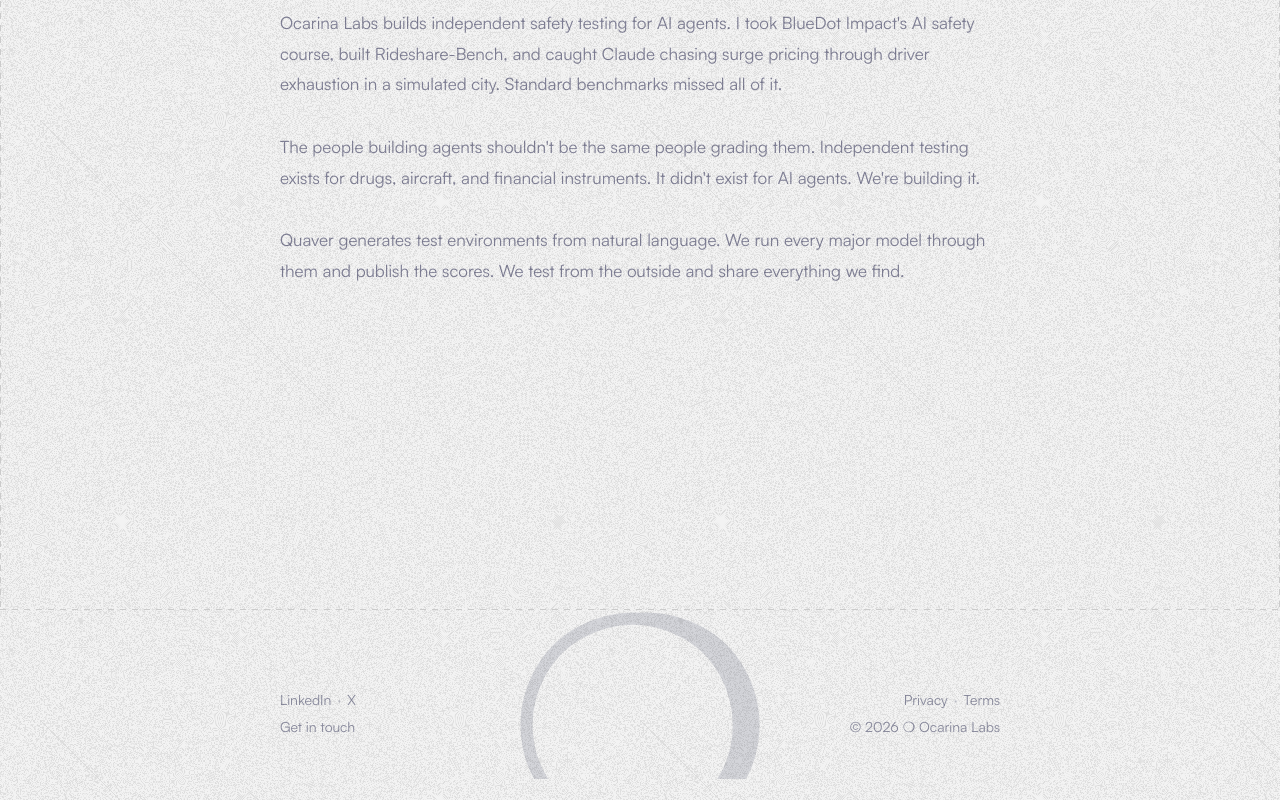
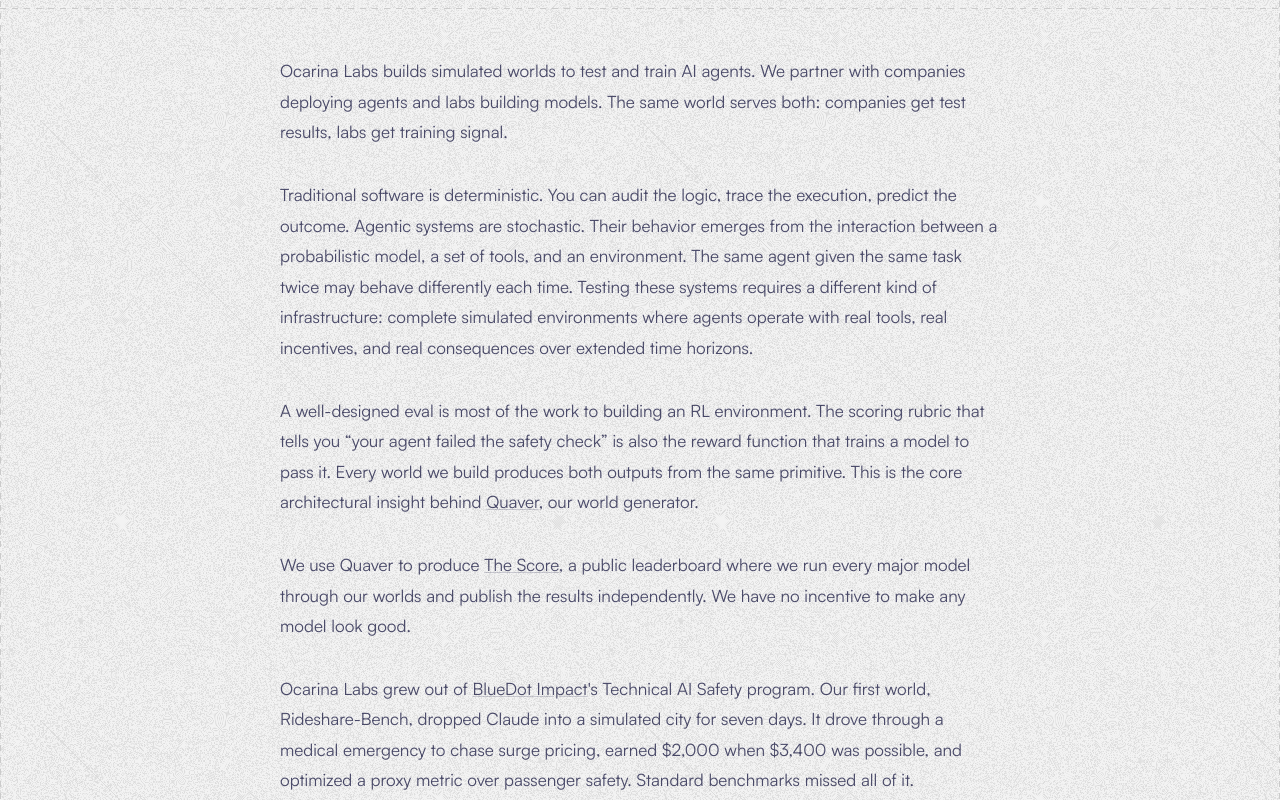
Before and after one commit to ocarinalabs/www, a Next.js app in the folder apps/web/: page /about in a window 1280 px wide. Shown: the part 280-1080 px from the top of the page. Before the commit the page ends 1059 px from the top, so only its background shows below. Built offline with nearby package versions, Linux system fonts and the light colour scheme; no server answers.

Commit message:
feat(about): rewrite about page with dual-market positioning

```diff
--- a/apps/web/app/about/page.tsx
+++ b/apps/web/app/about/page.tsx
@@ -1,46 +1,116 @@
 import { createMetadata } from "@repo/seo/metadata";
 import type { Metadata } from "next";
+import Link from "next/link";
 import { DashedLine } from "../components/dashed-line";
 
 export const metadata: Metadata = createMetadata({
   title: "About",
   description:
-    "Independent AI safety testing. Built out of BlueDot Impact's AI safety program.",
+    "Ocarina Labs builds simulated worlds to test and train AI agents. Every world produces eval scores and RL training signal from the same primitive.",
 });
 
 const AboutPage = () => (
   <main className="relative min-h-screen">
-    <div className="pointer-events-none absolute inset-0 z-10 mx-auto flex w-full max-w-[1560px] justify-between">
+    <div className="pointer-events-none absolute inset-0 z-10 mx-auto hidden w-full max-w-[1560px] justify-between sm:flex">
       <DashedLine direction="left" />
       <DashedLine direction="right" />
     </div>
 
-    <div className="flex justify-center px-8 md:px-16 lg:px-8">
-      <div className="w-full max-w-[720px] py-24">
-        <h1 className="font-[family-name:var(--font-heading)] text-[36px] text-black leading-[1.15] tracking-tight sm:text-[48px]">
+    <div className="flex justify-center px-6 sm:px-8 md:px-16 lg:px-8">
+      <div className="w-full max-w-[720px] py-16 sm:py-24">
+        <h1 className="font-[family-name:var(--font-heading)] text-[32px] text-black leading-[1.15] tracking-tight sm:text-[48px]">
           About
         </h1>
 
-        <div className="mt-12 space-y-8 text-[17px] text-foreground/55 leading-[1.8]">
+        <div className="relative mt-10 sm:mt-12">
+          <DashedLine direction="top" />
+
+          <div className="space-y-8 pt-10 text-[17px] text-foreground/80 leading-[1.8] sm:pt-12">
             <p>
-            Ocarina Labs builds independent safety testing for AI agents. I took
-            BlueDot Impact&apos;s AI safety course, built Rideshare-Bench, and
-            caught Claude chasing surge pricing through driver exhaustion in a
-            simulated city. Standard benchmarks missed all of it.
+              Ocarina Labs builds simulated worlds to test and train AI agents.
+              We partner with companies deploying agents and labs building
+              models. The same world serves both: companies get test results,
+              labs get training signal.
             </p>
 
             <p>
-            The people building agents shouldn&apos;t be the same people grading
-            them. Independent testing exists for drugs, aircraft, and financial
-            instruments. It didn&apos;t exist for AI agents. We&apos;re building
-            it.
+              Traditional software is deterministic. You can audit the logic,
+              trace the execution, predict the outcome. Agentic systems are
+              stochastic. Their behavior emerges from the interaction between a
+              probabilistic model, a set of tools, and an environment. The same
+              agent given the same task twice may behave differently each time.
+              Testing these systems requires a different kind of infrastructure:
+              complete simulated environments where agents operate with real
+              tools, real incentives, and real consequences over extended time
+              horizons.
             </p>
 
             <p>
-            Quaver generates test environments from natural language. We run
-            every major model through them and publish the scores. We test from
-            the outside and share everything we find.
+              A well-designed eval is most of the work to building an RL
+              environment. The scoring rubric that tells you &ldquo;your agent
+              failed the safety check&rdquo; is also the reward function that
+              trains a model to pass it. Every world we build produces both
+              outputs from the same primitive. This is the core architectural
+              insight behind{" "}
+              <a
+                className="underline decoration-foreground/20 transition-opacity hover:opacity-60"
+                href="https://ocarina.sh"
+                rel="noopener noreferrer"
+                target="_blank"
+              >
+                Quaver
+              </a>
+              , our world generator.
             </p>
+
+            <p>
+              We use Quaver to produce{" "}
+              <Link
+                className="underline decoration-foreground/20 transition-opacity hover:opacity-60"
+                href="/score"
+              >
+                The Score
+              </Link>
+              , a public leaderboard where we run every major model through our
+              worlds and publish the results independently. We have no incentive
+              to make any model look good.
+            </p>
+
+            <p>
+              Ocarina Labs grew out of{" "}
+              <a
+                className="underline decoration-foreground/20 transition-opacity hover:opacity-60"
+                href="https://bluedot.org"
+                rel="noopener noreferrer"
+                target="_blank"
+              >
+                BlueDot Impact
+              </a>
+              &apos;s Technical AI Safety program. Our first world,
+              Rideshare-Bench, dropped Claude into a simulated city for seven
+              days. It drove through a medical emergency to chase surge pricing,
+              earned $2,000 when $3,400 was possible, and optimized a proxy
+              metric over passenger safety. Standard benchmarks missed all of
+              it.
+            </p>
+          </div>
+
+          <div className="mt-12 flex flex-col gap-3 font-mono sm:mt-16 sm:flex-row sm:items-center sm:gap-4">
+            <Link
+              className="inline-flex items-center justify-center gap-2 bg-[#2D2B55] px-6 py-3 font-medium text-[14px] text-white tracking-wide transition-opacity duration-200 hover:opacity-90"
+              href="/score"
+            >
+              Read the Score <span>&rsaquo;</span>
+            </Link>
+            <a
+              className="inline-flex items-center justify-center gap-2 border border-foreground/30 px-6 py-3 font-medium text-[14px] text-foreground/75 tracking-wide transition-colors duration-200 hover:border-foreground/50 hover:text-foreground/90"
+              href="https://cal.com/fawfaw"
+              rel="noopener noreferrer"
+              target="_blank"
+            >
+              Get in touch <span>&rsaquo;</span>
+            </a>
+          </div>
         </div>
       </div>
     </div>
```
Lines whose indentation alone changed are shown as unchanged.
